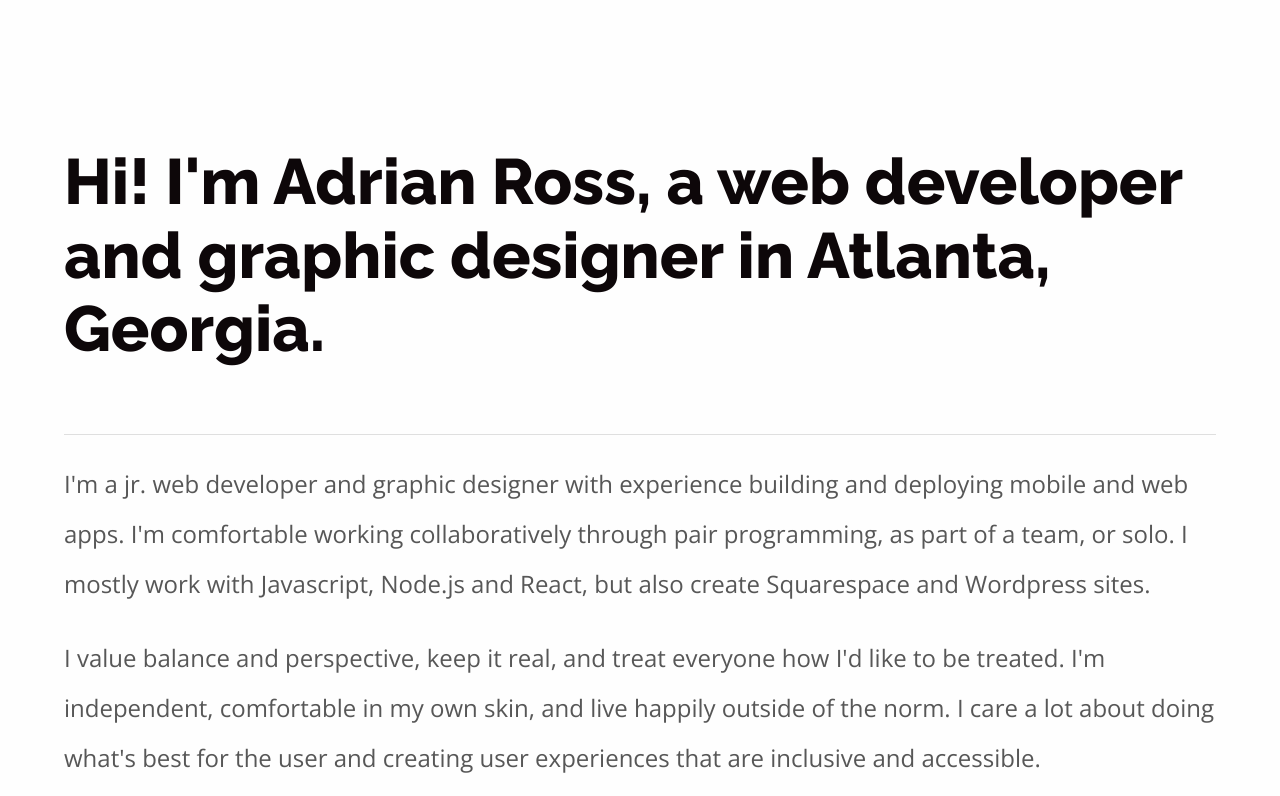
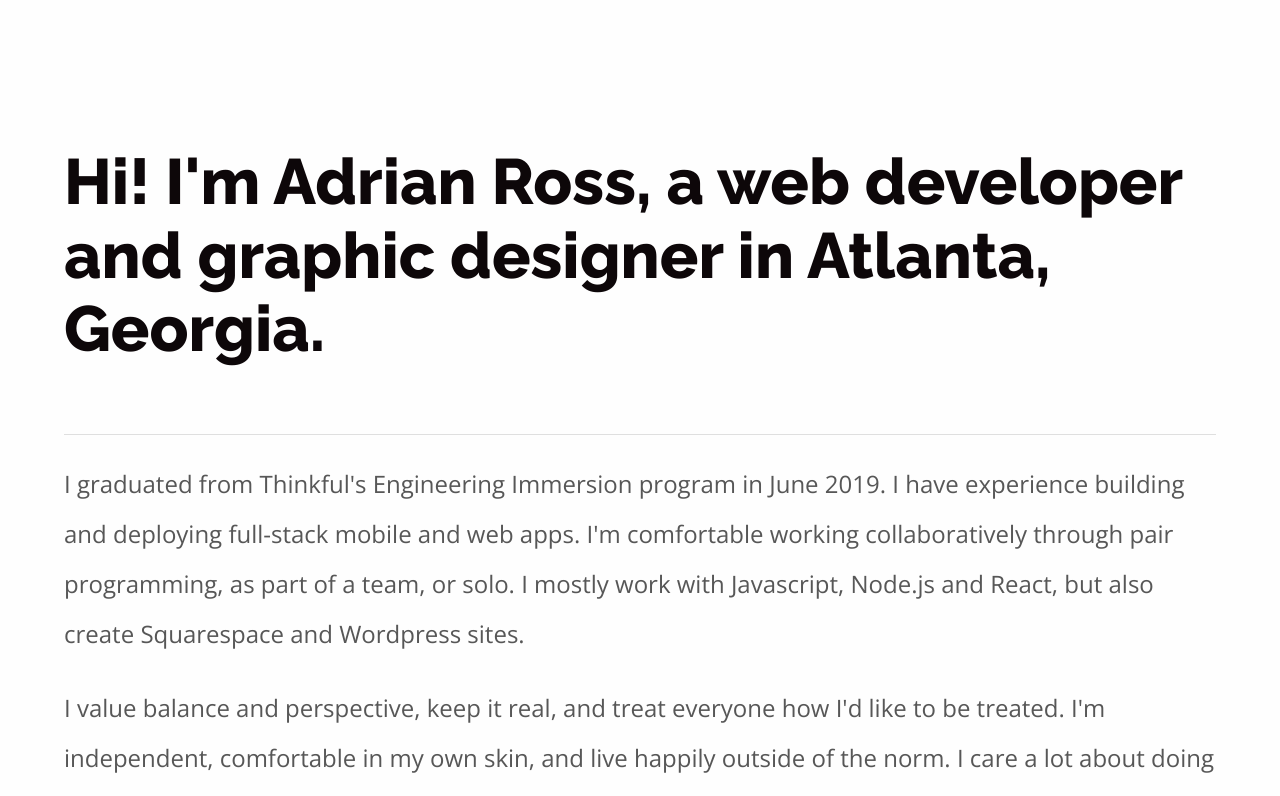
Before and after one commit to adriantoddross/portfolio, a React (Create React App) app: page / in a window 1280 px wide. Shown: the top 796 px of the page. Built offline with nearby package versions, Linux system fonts and the light colour scheme.

Commit message:
Trying out new paragraph!

```diff
--- a/src/components/AboutMe.js
+++ b/src/components/AboutMe.js
@@ -13,7 +13,7 @@ export default function AboutMe(props) {
         <section>
         <h2 className='section-header'>Experience</h2>
           <p className='experience'>
-          I'm a jr. web developer and graphic designer with experience building and deploying mobile and web apps. I'm comfortable working collaboratively through pair programming, as part of a team, or solo. I mostly work with Javascript, Node.js and React, but also create Squarespace and Wordpress sites.
+          I graduated from Thinkful's Engineering Immersion program in June 2019. I have experience building and deploying full-stack mobile and web apps. I'm comfortable working collaboratively through pair programming, as part of a team, or solo. I mostly work with Javascript, Node.js and React, but also create Squarespace and Wordpress sites.
           </p>
         </section>
           <p>
```
